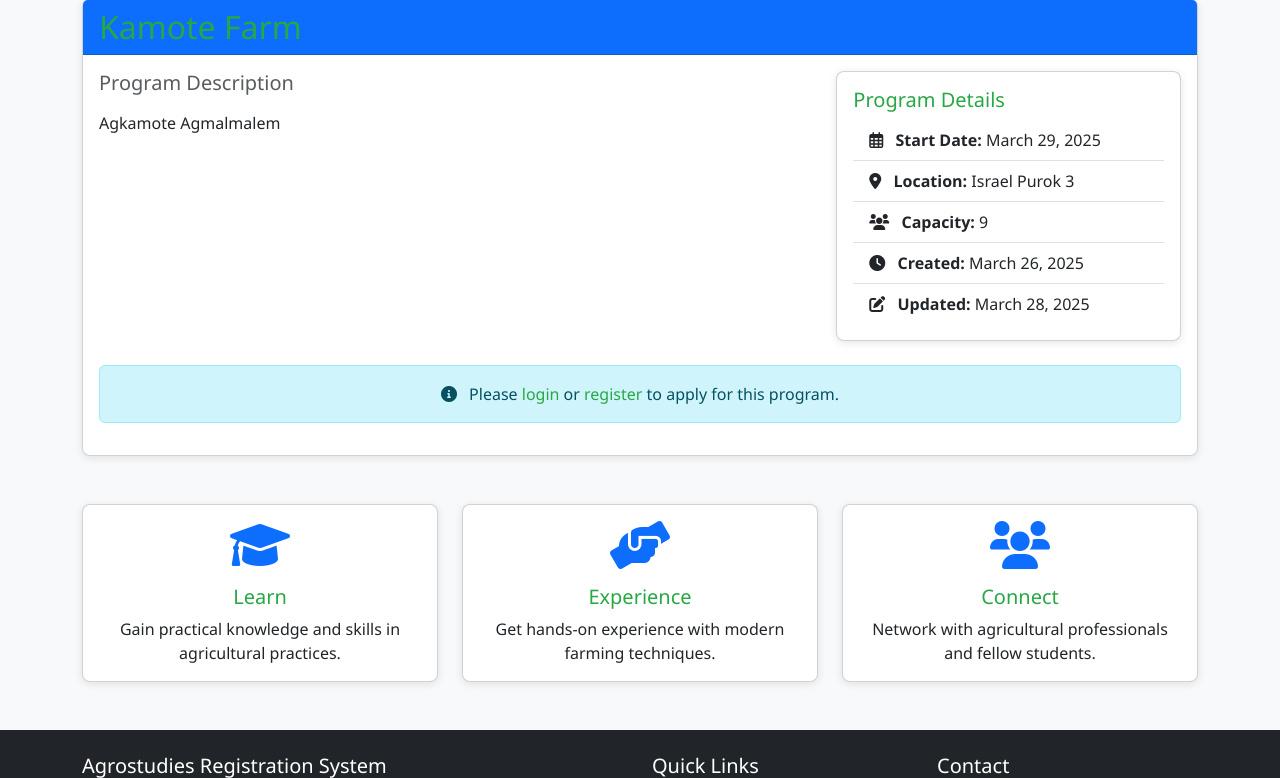
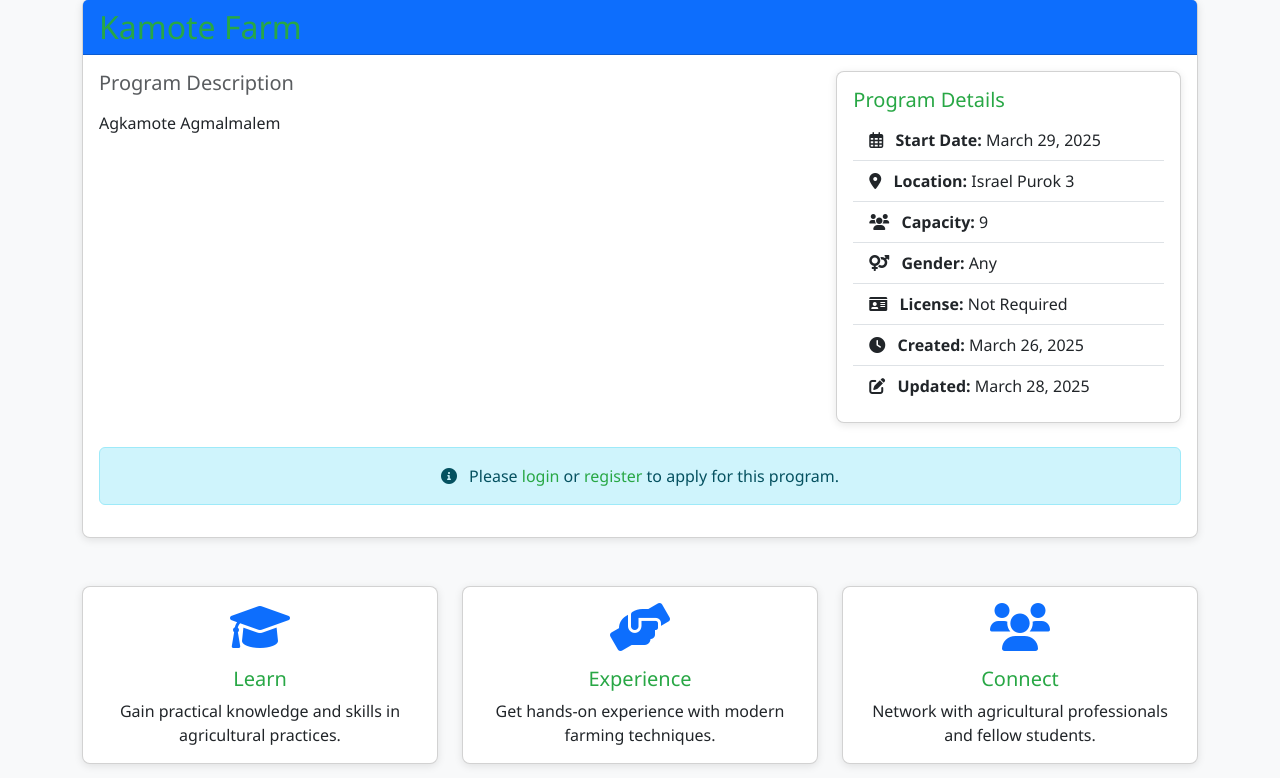
Before and after one commit to Xebec0/AgriDjangoPortal, a Django app: page /programs/1/ in a window 1280 px wide. Shown: the part 135-913 px from the top of the page. Run offline with Django 4.2, Linux system fonts and the light colour scheme; data comes from the database, SQL or seed files in the repository; both versions use the stored data as it was after the commit; some libraries are stand-ins or nearby versions.

Commit message:
updates
- __Updated the `AgricultureProgram` and `Profile` Models:__ Added fields to store program requirements and user qualifications.

- __Created and Applied Migrations:__ Updated the database schema to include the new fields.

- __Updated the Admin Interface:__ Made the new requirement fields editable in the Django admin.

- __Enforced Requirements:__ Updated the application logic to check if an applicant meets the program's requirements before they can apply.

- __Displayed Requirements:__ Updated the program details page to show the requirements to potential applicants.

- __Added License Upload:__ Added a field to the user's profile page to allow them to upload a scan of their international driver's license.

- __Enforced License Upload:__ Made it mandatory for users to upload a license scan if they indicate that they have an international driver's license.

```diff
--- a/core/models.py
+++ b/core/models.py
@@ -29,6 +29,8 @@ class Profile(models.Model):
         ('Other', 'Other'),
     ]
     gender = models.CharField(max_length=10, choices=GENDER_CHOICES, blank=True, null=True)
+    has_international_license = models.BooleanField(default=False)
+    license_scan = models.FileField(upload_to='licenses/', blank=True, null=True)
 
     def __str__(self):
         return f"{self.user.username}'s profile"
@@ -42,6 +44,14 @@ class AgricultureProgram(models.Model):
     capacity = models.PositiveIntegerField()
     created_at = models.DateTimeField(auto_now_add=True)
     updated_at = models.DateTimeField(auto_now=True)
+
+    GENDER_REQUIREMENT_CHOICES = [
+        ('Any', 'Any'),
+        ('Male', 'Male Only'),
+        ('Female', 'Female Only'),
+    ]
+    required_gender = models.CharField(max_length=10, choices=GENDER_REQUIREMENT_CHOICES, default='Any')
+    requires_license = models.BooleanField(default=False, verbose_name="Requires International Driver's License")
 
     def __str__(self):
         return self.title
--- a/core/views.py
+++ b/core/views.py
@@ -361,6 +361,15 @@ def apply_candidate(request, program_id):
         messages.error(request, 'This program has no available slots.', extra_tags='error')
         return redirect('program_detail', program_id=program.id)
 
+    # New guard: Check program requirements
+    if program.required_gender != 'Any' and request.user.profile.gender != program.required_gender:
+        messages.error(request, f"This program requires applicants to be {program.required_gender}.", extra_tags='error')
+        return redirect('program_detail', program_id=program.id)
+
+    if program.requires_license and not request.user.profile.has_international_license:
+        messages.error(request, "This program requires an international driver's license.", extra_tags='error')
+        return redirect('program_detail', program_id=program.id)
+
     # Server-side guards
     # 1) Already applied to this program
     already_applied_this = Candidate.objects.filter(program=program).filter(
--- a/templates/program_detail.html
+++ b/templates/program_detail.html
@@ -39,6 +39,14 @@
                             <li class="list-group-item">
                                 <i class="fas fa-users me-2"></i>
                                 <strong>Capacity:</strong> {{ program.capacity }}
+                            </li>
+                            <li class="list-group-item">
+                                <i class="fas fa-venus-mars me-2"></i>
+                                <strong>Gender:</strong> {{ program.get_required_gender_display }}
+                            </li>
+                            <li class="list-group-item">
+                                <i class="fas fa-id-card me-2"></i>
+                                <strong>License:</strong> {% if program.requires_license %}International Driver's License Required{% else %}Not Required{% endif %}
                             </li>
                             <li class="list-group-item">
                                 <i class="fas fa-clock me-2"></i>
```
Also changed, not shown: core/admin.py (+10 -2 lines), core/forms.py (+22 -1 lines), templates/profile.html (+18 -0 lines), core/migrations/0013_agricultureprogram_required_gender_and_more.py (added), core/migrations/0014_profile_has_international_license.py (added), core/migrations/0015_profile_license_scan.py (added), db.sqlite3, 1 other file.
